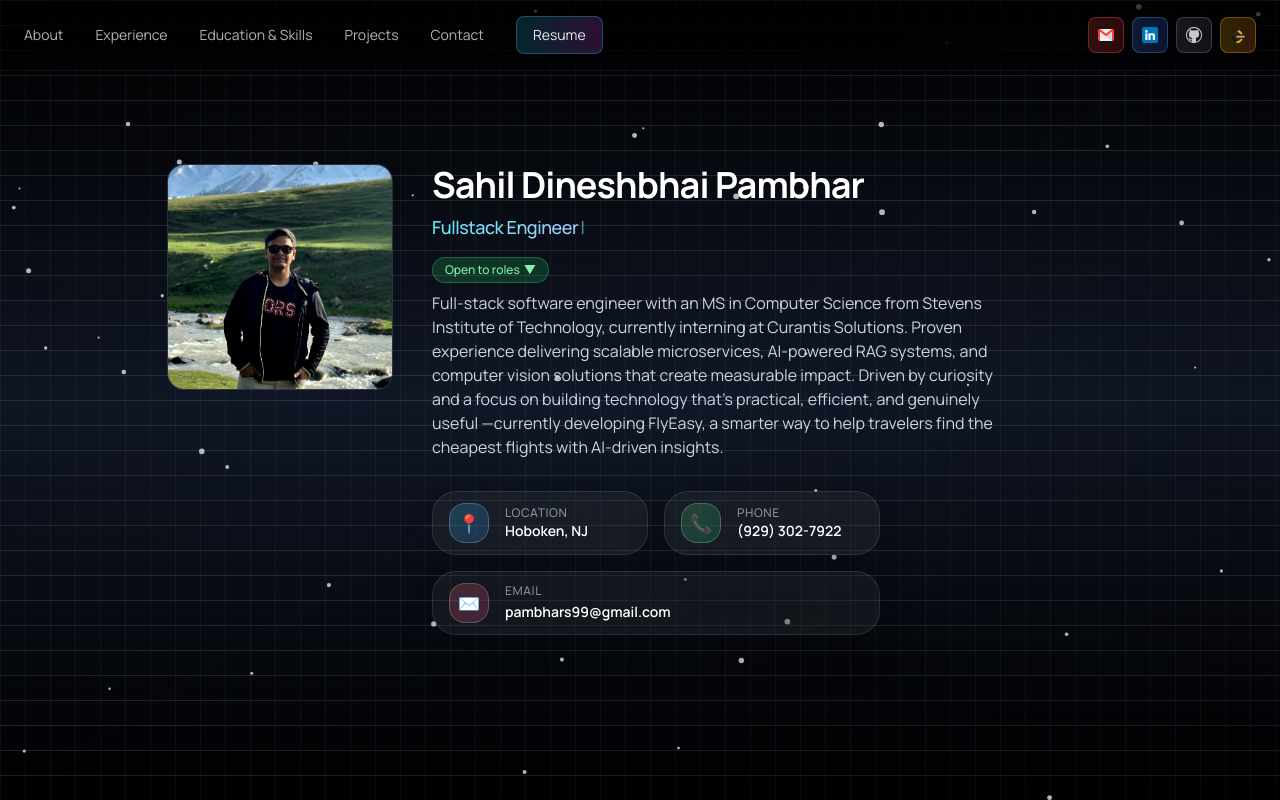
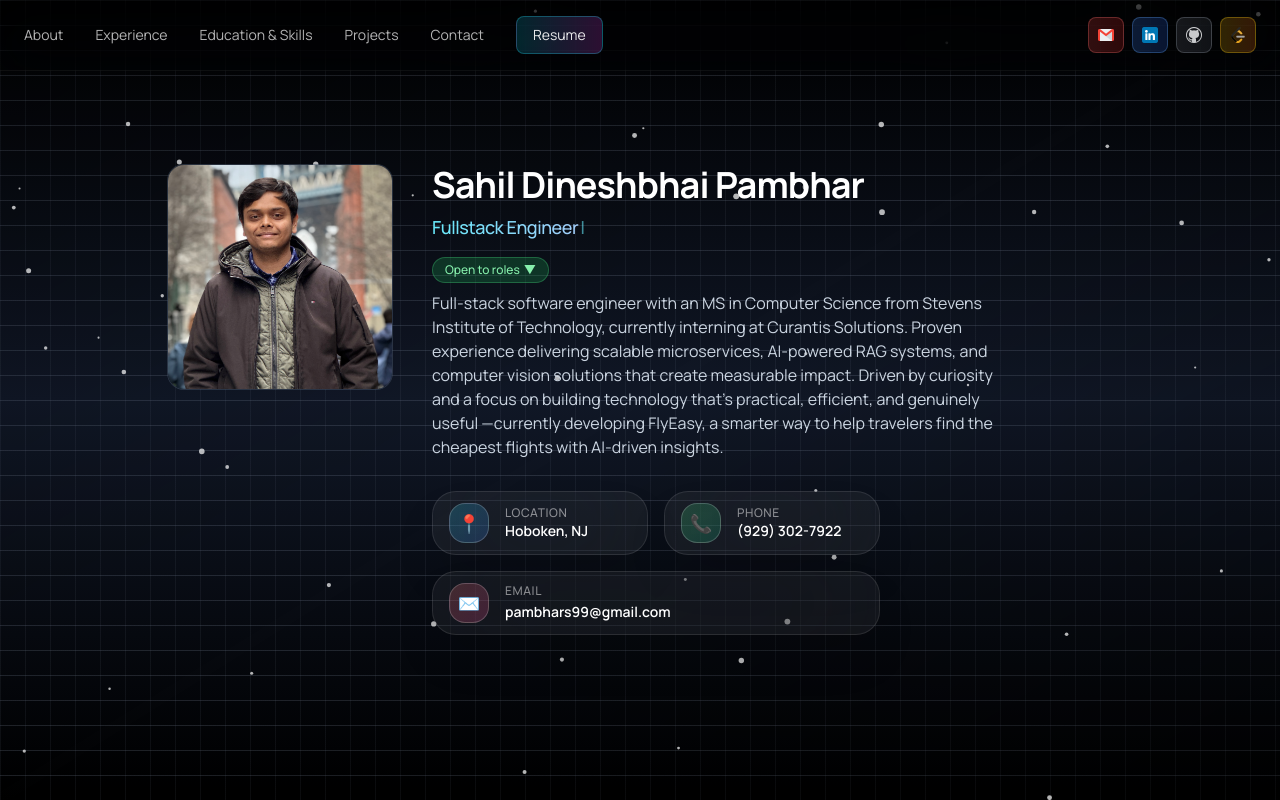
Before and after one commit to sahil7992/sahil-portfolio, a React (Create React App) app: page / in a window 1280 px wide. Built offline with nearby package versions, Linux system fonts and the light colour scheme; a web font is replaced by a local one.

Commit message:
Fix asset paths

```diff
--- a/src/App.js
+++ b/src/App.js
@@ -3,9 +3,9 @@ import { motion } from "framer-motion";
 
 export default function SahilPortfolio() {
   const publicUrl = process.env.PUBLIC_URL || "";
-  const assetPath = (p) => `${publicUrl}${p}`;
+  const assetPath = (p) => `${publicUrl}${encodeURI(p)}`;
   const resumePdf = assetPath("/Sahil_Pambhar_Resume25NAZ.pdf");
-  const photo = assetPath("/1000087301 2.JPG");
+  const photo = assetPath("/IMG_7143 2.jpg");
   const canvasRef = useRef(null);
   const [isMobileMenuOpen, setIsMobileMenuOpen] = useState(false);
   const [currentImageIndex, setCurrentImageIndex] = useState({
```
